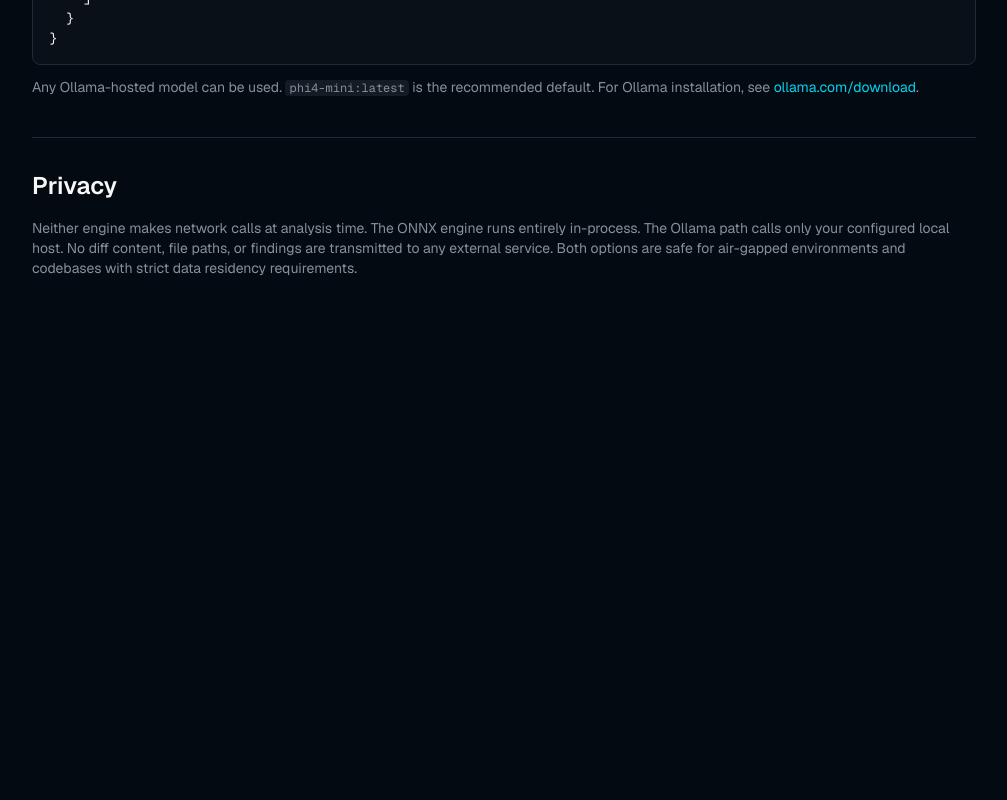
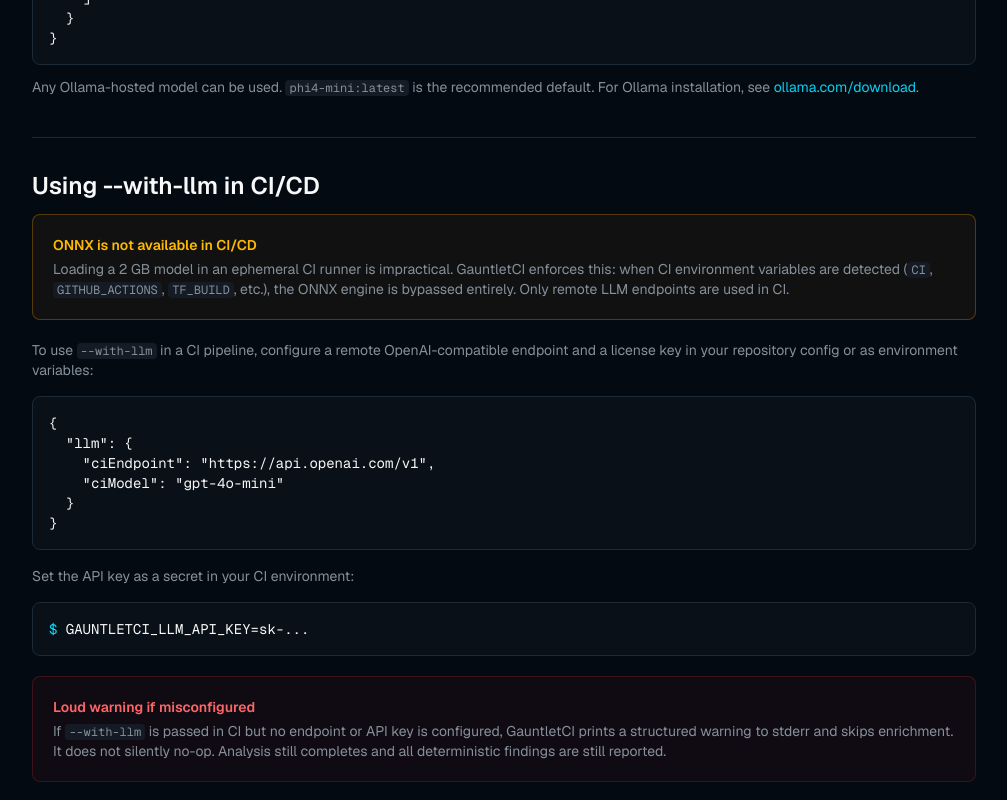
Before and after one commit to EricCogen/GauntletCI, a Next.js app in the folder site/: page /docs/local-llm in a window 1280 px wide. Shown: the part 2000-2800 px from the top of the page, without its empty margins (272-1279 px from the left). Before the commit the page ends 2326 px from the top, so only its background shows below. Built offline with nearby package versions, Linux system fonts and the light colour scheme.

Commit message:
[DOCS] CI LLM docs, pricing links, audience qualifier, determinism callout, semgrep compare WIP

```diff
--- a/site/app/docs/integrations/page.tsx
+++ b/site/app/docs/integrations/page.tsx
@@ -172,6 +172,34 @@ steps:
           notification, parse in a build script, or archive as a CI artifact.
         </p>
       </section>
+
+      <section>
+        <h2 className="text-2xl font-semibold mb-3">LLM enrichment in CI/CD</h2>
+        <p className="text-muted-foreground mb-4">
+          The built-in ONNX engine (Option 1 in the{" "}
+          <a href="/docs/local-llm" className="text-cyan-400 hover:underline">Local LLM Setup docs</a>)
+          is not available in CI. Loading a 2 GB model in an ephemeral runner is impractical.
+          To use <code className="bg-muted px-1 rounded text-xs">--with-llm</code> in CI, configure
+          a remote OpenAI-compatible endpoint:
+        </p>
+        <div className="rounded-lg border border-border bg-card p-4 font-mono text-sm mb-4">
+          <pre className="text-foreground whitespace-pre">{`# In your CI environment secrets
+GAUNTLETCI_LLM_API_KEY=sk-...
+
+# In .gauntletci.json
+{
+  "llm": {
+    "ciEndpoint": "https://api.openai.com/v1",
+    "ciModel": "gpt-4o-mini"
+  }
+}`}</pre>
+        </div>
+        <p className="text-sm text-muted-foreground">
+          If <code className="bg-muted px-1 rounded text-xs">--with-llm</code> is passed in CI
+          with no endpoint configured, GauntletCI prints a loud warning to stderr and skips
+          enrichment. Detection findings are still reported normally.
+        </p>
+      </section>
     </div>
   );
 }
--- a/site/app/docs/local-llm/page.tsx
+++ b/site/app/docs/local-llm/page.tsx
@@ -65,8 +65,7 @@ export default function LocalLlmPage() {
         <p className="text-sm text-muted-foreground">
           The daemon is a local-dev optimization only. If it cannot be started, GauntletCI loads
           <code className="bg-muted px-1 rounded text-xs">LocalLlmEngine</code> directly in-process as a fallback.
-          In a CI/CD pipeline where you run analysis once per job, the daemon provides no benefit and
-          the in-process path is used automatically.
+          The daemon is never used in CI/CD - see the section below on CI/CD usage.
         </p>
       </section>
 
@@ -133,6 +132,54 @@ export default function LocalLlmPage() {
         </p>
       </div>
 
+      {/* ---- CI/CD ---- */}
+      <section className="border-t border-border pt-8">
+        <h2 className="text-2xl font-semibold mb-3">Using --with-llm in CI/CD</h2>
+
+        <div className="rounded-lg border border-amber-500/30 bg-amber-500/5 p-5 mb-5">
+          <p className="text-sm font-semibold text-amber-400 mb-1">ONNX is not available in CI/CD</p>
+          <p className="text-sm text-muted-foreground">
+            Loading a 2 GB model in an ephemeral CI runner is impractical. GauntletCI
+            enforces this: when CI environment variables are detected (<code className="bg-muted px-1 rounded text-xs">CI</code>,{" "}
+            <code className="bg-muted px-1 rounded text-xs">GITHUB_ACTIONS</code>,{" "}
+            <code className="bg-muted px-1 rounded text-xs">TF_BUILD</code>, etc.), the ONNX
+            engine is bypassed entirely. Only remote LLM endpoints are used in CI.
+          </p>
+        </div>
+
+        <p className="text-sm text-muted-foreground mb-4">
+          To use <code className="bg-muted px-1 rounded text-xs">--with-llm</code> in a CI pipeline,
+          configure a remote OpenAI-compatible endpoint and a license key in your repository config or
+          as environment variables:
+        </p>
+
+        <div className="rounded-lg border border-border bg-card p-4 font-mono text-sm mb-4">
+          <pre className="text-foreground whitespace-pre">{`{
+  "llm": {
+    "ciEndpoint": "https://api.openai.com/v1",
+    "ciModel": "gpt-4o-mini"
+  }
+}`}</pre>
+        </div>
+
+        <p className="text-sm text-muted-foreground mb-4">
+          Set the API key as a secret in your CI environment:
+        </p>
+        <div className="rounded-lg border border-border bg-card p-4 font-mono text-sm mb-5">
+          <p><span className="text-cyan-400">$</span> <span className="text-foreground">GAUNTLETCI_LLM_API_KEY=sk-...</span></p>
+        </div>
+
+        <div className="rounded-lg border border-red-500/20 bg-red-500/5 p-5">
+          <p className="text-sm font-semibold text-red-400 mb-1">Loud warning if misconfigured</p>
+          <p className="text-sm text-muted-foreground">
+            If <code className="bg-muted px-1 rounded text-xs">--with-llm</code> is passed in CI
+            but no endpoint or API key is configured, GauntletCI prints a structured warning to
+            stderr and skips enrichment. It does not silently no-op. Analysis still completes and
+            all deterministic findings are still reported.
+          </p>
+        </div>
+      </section>
+
       {/* ---- Privacy ---- */}
       <section className="border-t border-border pt-8">
         <h2 className="text-2xl font-semibold mb-4">Privacy</h2>
--- a/site/components/features-benefits.tsx
+++ b/site/components/features-benefits.tsx
@@ -74,6 +74,17 @@ export function FeaturesBenefits() {
           </p>
         </div>
 
+        <div className="flex flex-col sm:flex-row gap-3 mb-12 max-w-3xl mx-auto">
+          <div className="flex-1 rounded-lg border border-cyan-500/30 bg-cyan-500/5 px-5 py-4 text-center">
+            <p className="text-xs font-semibold uppercase tracking-widest text-cyan-400 mb-1">Detection is deterministic</p>
+            <p className="text-xs text-muted-foreground">Rules are rule-based and produce the same output every time. No model, no API key, no network call required.</p>
+          </div>
+          <div className="flex-1 rounded-lg border border-border bg-card/50 px-5 py-4 text-center">
+            <p className="text-xs font-semibold uppercase tracking-widest text-muted-foreground mb-1">LLM enrichment is optional</p>
+            <p className="text-xs text-muted-foreground">Local AI explanations are opt-in via <code className="bg-muted px-1 rounded">--with-llm</code>. They add plain-English context only. They do not affect which findings are reported.</p>
+          </div>
+        </div>
+
         <div className="flex flex-col divide-y divide-border">
           {items.map((item) => (
             <div key={item.feature} className="grid md:grid-cols-[2fr_1fr] gap-6 py-8 first:pt-0 last:pb-0">
--- a/site/components/hero.tsx
+++ b/site/components/hero.tsx
@@ -20,6 +20,10 @@ export function Hero() {
 
           <p className="mt-6 max-w-2xl text-xl text-muted-foreground leading-relaxed text-pretty">
             GauntletCI identifies the high-risk logic shifts hidden in your diffs.
+          </p>
+
+          <p className="mt-3 text-sm text-muted-foreground/70">
+            Built for .NET and C# teams who want diff-aware risk detection before code review.
           </p>
 
           <div className="mt-14 grid grid-cols-1 md:grid-cols-3 gap-6 max-w-4xl w-full text-left">
--- a/site/components/pricing.tsx
+++ b/site/components/pricing.tsx
@@ -1,3 +1,4 @@
+import Link from "next/link";
 import { Check, Minus, Key } from "lucide-react";
 
 type CellValue = "check" | "none" | "license";
@@ -5,7 +6,7 @@ type CellValue = "check" | "none" | "license";
 interface FeatureRow {
   label: string;
   divider?: boolean;
-  proTooltip?: string;
+  proTooltip?: React.ReactNode;
   community: CellValue;
   pro: CellValue;
   teams: CellValue;
@@ -22,7 +23,7 @@ const features: FeatureRow[] = [
 
   // Pro
   { label: "Baseline Delta Mode",                  divider: true, community: "none", pro: "license", teams: "check", enterprise: "check" },
-  { label: "Local LLM Enrichment (AI Explanations)", proTooltip: "Requires local Ollama setup. Setup guide included with license.", community: "none", pro: "license", teams: "check", enterprise: "check" },
+  { label: "Local LLM Enrichment (AI Explanations)", proTooltip: <>Uses the built-in ONNX engine - no Ollama needed. Run <code className="bg-muted px-0.5 rounded">gauntletci model download</code> once to cache the model locally. <Link href="/docs/local-llm" className="underline text-cyan-400">Setup guide</Link> included with license.</>, community: "none", pro: "license", teams: "check", enterprise: "check" },
   { label: "AI Assistant Integration (MCP Server)", community: "none", pro: "license", teams: "check", enterprise: "check" },
 
   // Teams
@@ -48,8 +49,7 @@ function Cell({ value, tooltip }: { value: CellValue; tooltip?: string }) {
   if (value === "license") {
     return (
       <div className="flex items-center justify-center gap-1.5">
-        {/* TODO: replace href="#" with real conversion/purchase path */}
-        <a href="#" className="flex items-center gap-1.5 group/license">
+        <a href="https://github.com/EricCogen/GauntletCI" target="_blank" rel="noopener noreferrer" className="flex items-center gap-1.5 group/license">
           <Key className="h-3 w-3 text-amber-400/80 shrink-0 group-hover/license:text-amber-400 transition-colors" />
           <span className="text-xs text-amber-400/80 hidden sm:inline group-hover/license:text-amber-400 group-hover/license:underline transition-colors">
             License
```
